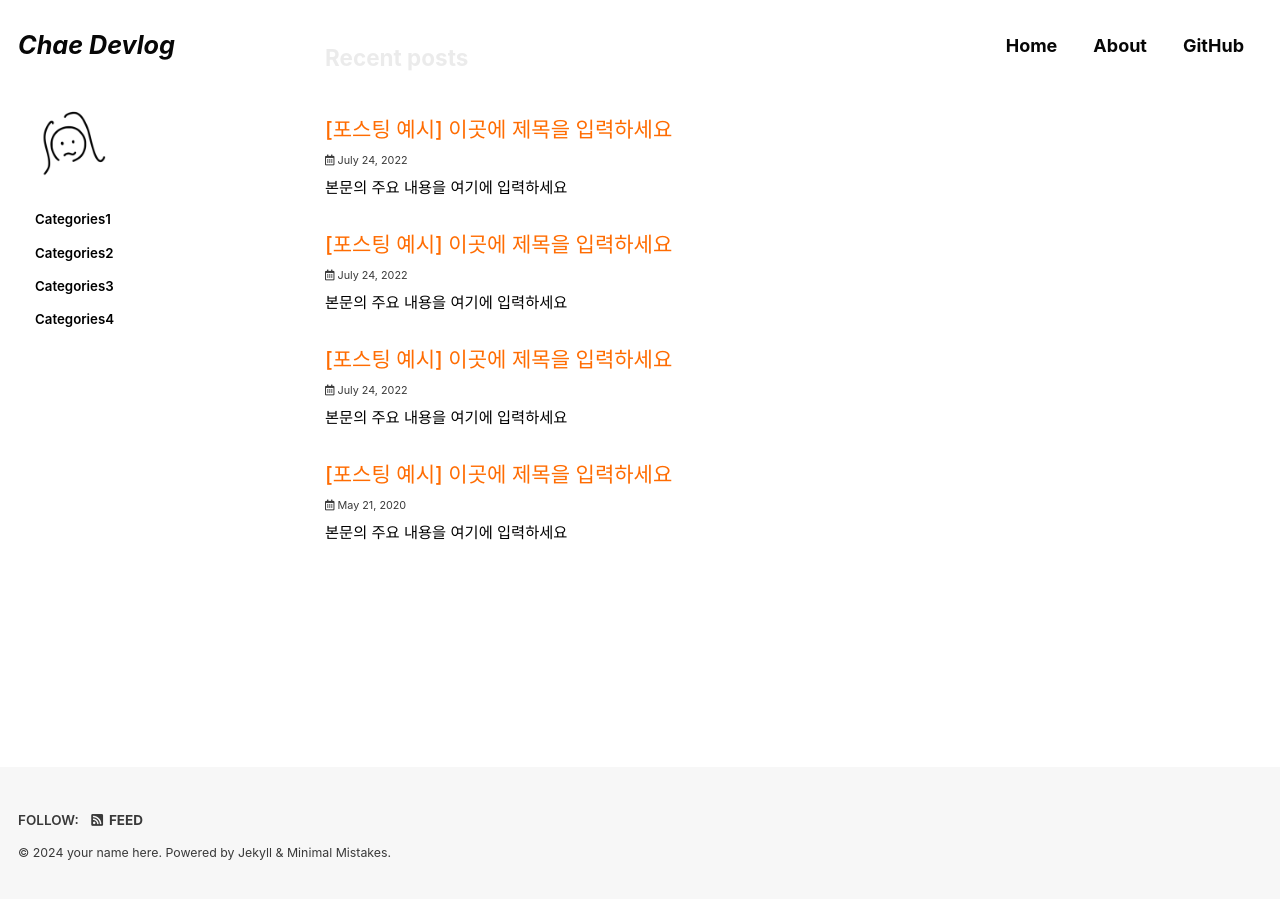
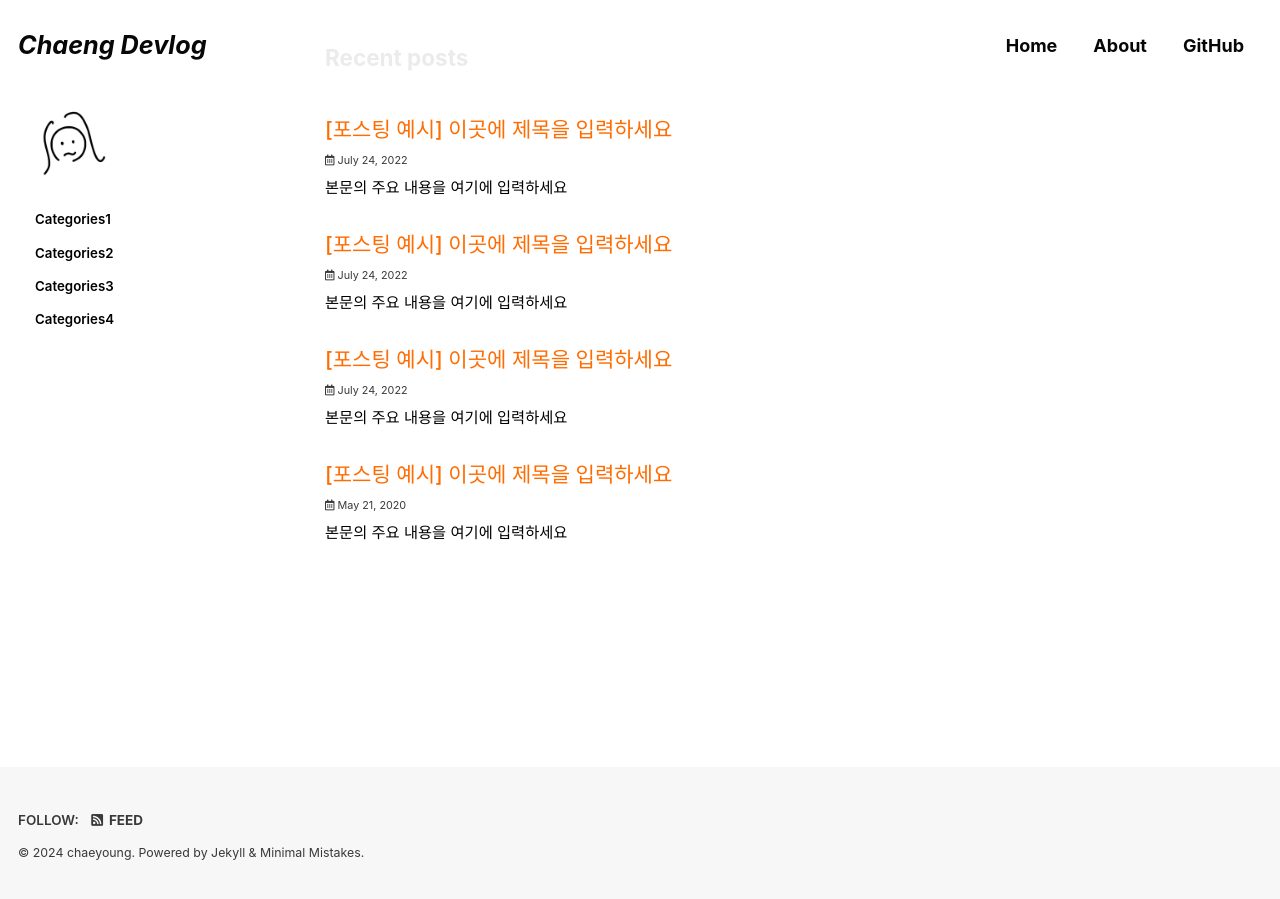
Before and after one commit to cchaeyoung/cchaeyoung.github.io, a Jekyll site: the page built from index.html, in a window 1280 px wide and 900 px high, scrolled down 90 px. Built offline with Jekyll 4.4.1, drawn with Linux system fonts in a browser that asks for light colours; cached includes are drawn as plain includes; some web fonts are replaced; the list of posts is cut into pages by our own code.

Commit message:
Update site settings

```diff
--- a/_config.yml
+++ b/_config.yml
@@ -19,10 +19,10 @@ minimal_mistakes_skin: "plum" # "default" "air", "aqua", ...
 
 # Site Settings
 locale: "ko-KR" #"en-US"
-title: "Chae Devlog" # 상단 헤더에 보이는 블로그 명
+title: "Chaeng Devlog" # 상단 헤더에 보이는 블로그 명
 title_separator: "&#124;"
 subtitle: # site tagline that appears below site title in masthead
-name: "your name here" # 블로그 닉네임 설정
+name: "chaeyoung" # 블로그 닉네임 설정
 description: "this is my blog!" # 블로그 설명
 url: "https://cchaeyoung.github.io" # 블로그 URL
 baseurl: # the subpath of your site, e.g. "/blog"
```
